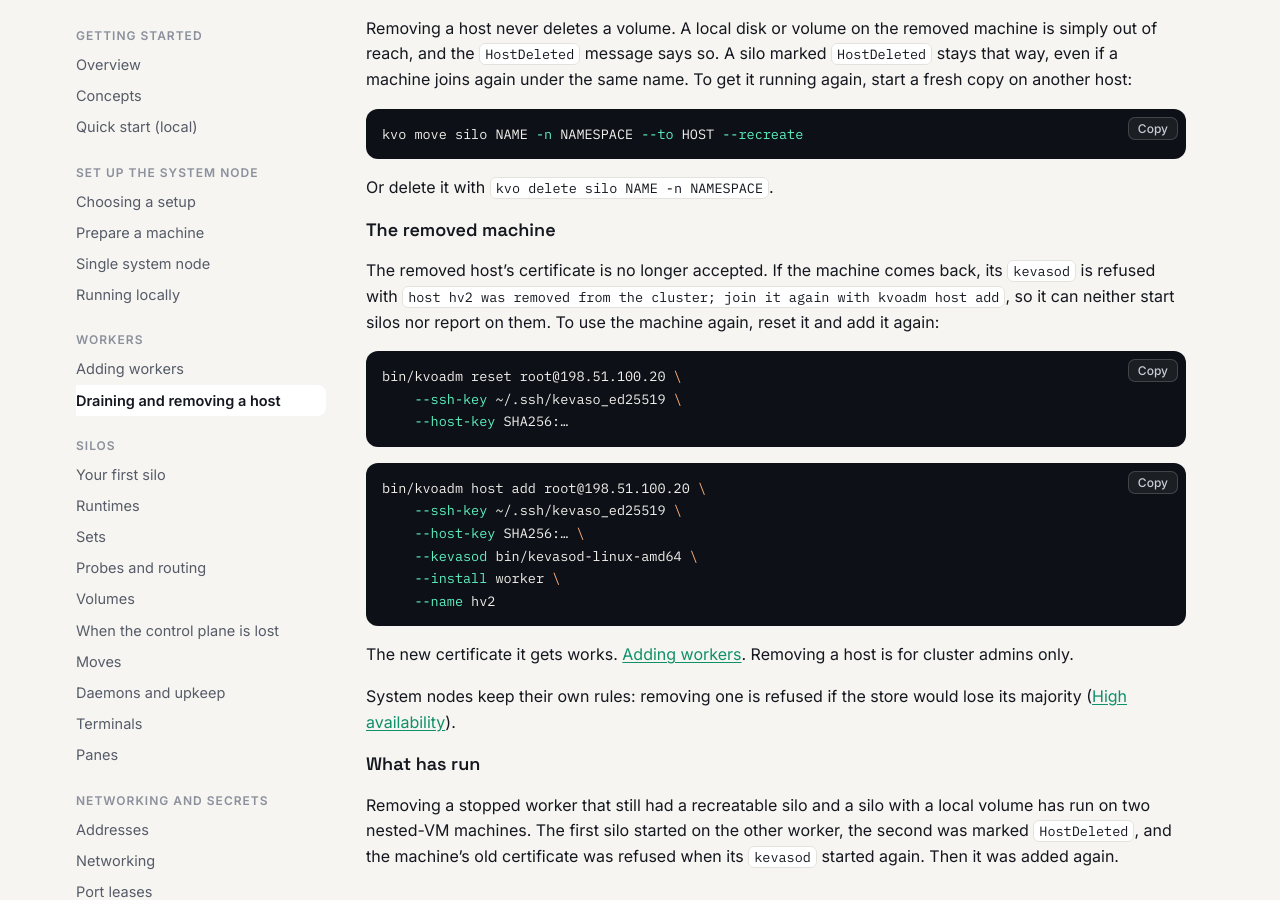
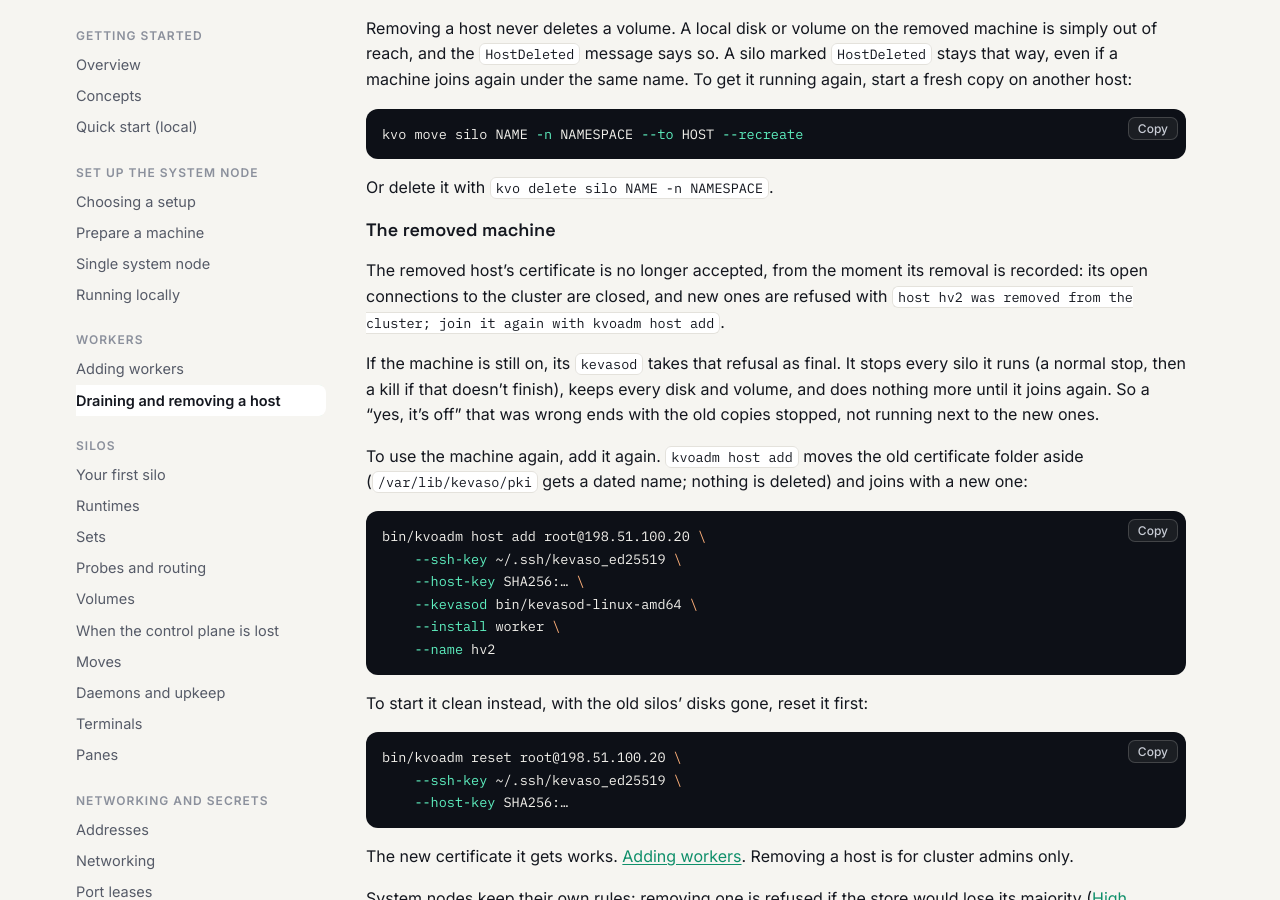
Before and after one commit to dlebee/kevaso-docs, a Jekyll site: the page built from workers/host-loss.md, in a window 1280 px wide and 900 px high, scrolled down 2592 px. Built offline with Jekyll 4.4.1, drawn with Linux system fonts in a browser that asks for light colours.

Commit message:
Plugins: secrets bound by side; a removed host stops its silos and re-adds in one step
Co-Authored-By: Claude Opus 5.5 <noreply@anthropic.com>

````diff
--- a/workers/host-loss.md
+++ b/workers/host-loss.md
@@ -125,15 +125,17 @@ Or delete it with `kvo delete silo NAME -n NAMESPACE`.
 
 ### The removed machine
 
-The removed host's certificate is no longer accepted. If the machine comes back, its `kevasod` is
-refused with `host hv2 was removed from the cluster; join it again with kvoadm host add`, so it can
-neither start silos nor report on them. To use the machine again, reset it and add it again:
+The removed host's certificate is no longer accepted, from the moment its removal is recorded: its
+open connections to the cluster are closed, and new ones are refused with
+`host hv2 was removed from the cluster; join it again with kvoadm host add`.
 
-```bash
-bin/kvoadm reset root@198.51.100.20 \
-    --ssh-key ~/.ssh/kevaso_ed25519 \
-    --host-key SHA256:…
-```
+If the machine is still on, its `kevasod` takes that refusal as final. It stops every silo it runs
+(a normal stop, then a kill if that doesn't finish), keeps every disk and volume, and does nothing
+more until it joins again. So a "yes, it's off" that was wrong ends with the old copies stopped,
+not running next to the new ones.
+
+To use the machine again, add it again. `kvoadm host add` moves the old certificate folder aside
+(`/var/lib/kevaso/pki` gets a dated name; nothing is deleted) and joins with a new one:
 
 ```bash
 bin/kvoadm host add root@198.51.100.20 \
@@ -142,6 +144,14 @@ bin/kvoadm host add root@198.51.100.20 \
     --kevasod bin/kevasod-linux-amd64 \
     --install worker \
     --name hv2
+```
+
+To start it clean instead, with the old silos' disks gone, reset it first:
+
+```bash
+bin/kvoadm reset root@198.51.100.20 \
+    --ssh-key ~/.ssh/kevaso_ed25519 \
+    --host-key SHA256:…
 ```
 
 The new certificate it gets works. [Adding workers]({{ '/workers/' | relative_url }}#add-it). Removing a host is for cluster admins only.
````
Also changed, not shown: access.md (+3 -2 lines), extending/plugins.md (+1 -1 lines), providers/juicefs.md (+3 -2 lines), providers/linode.md (+1 -1 lines), reference.md (+1 -1 lines).
